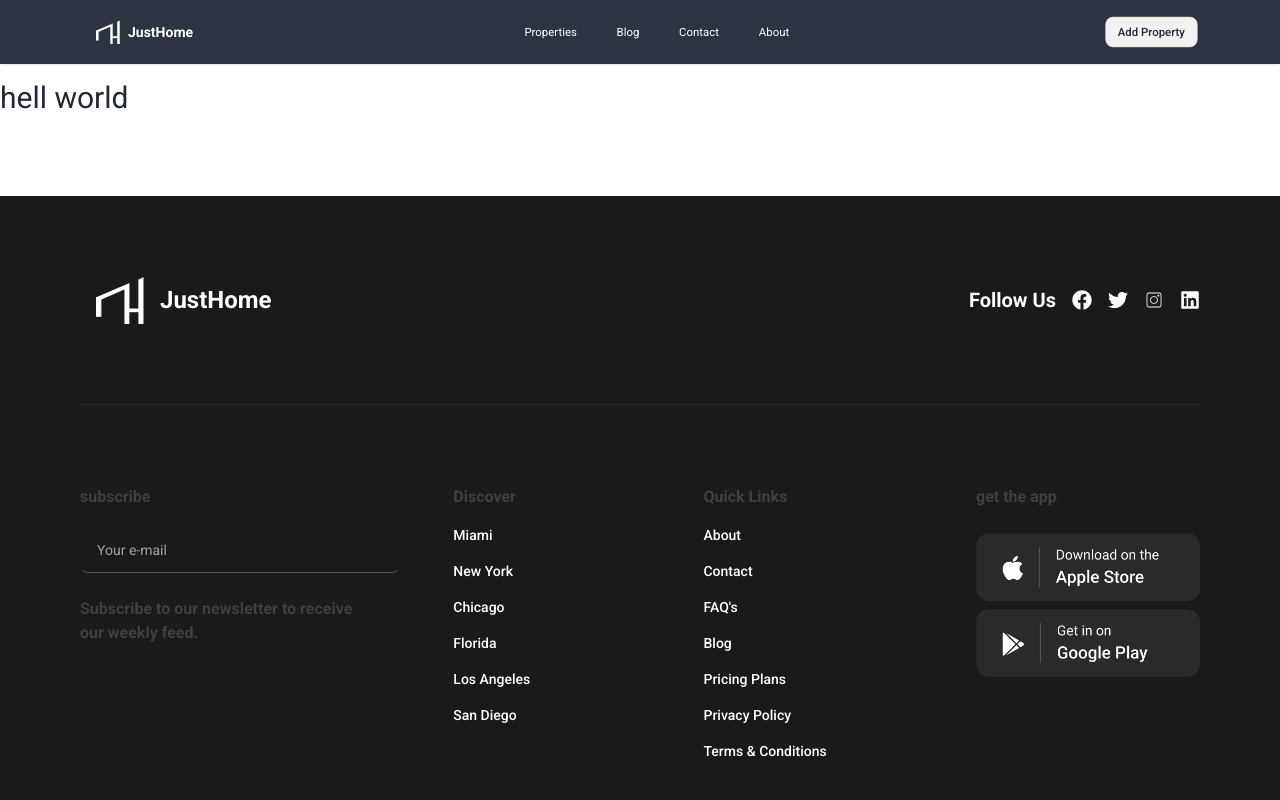
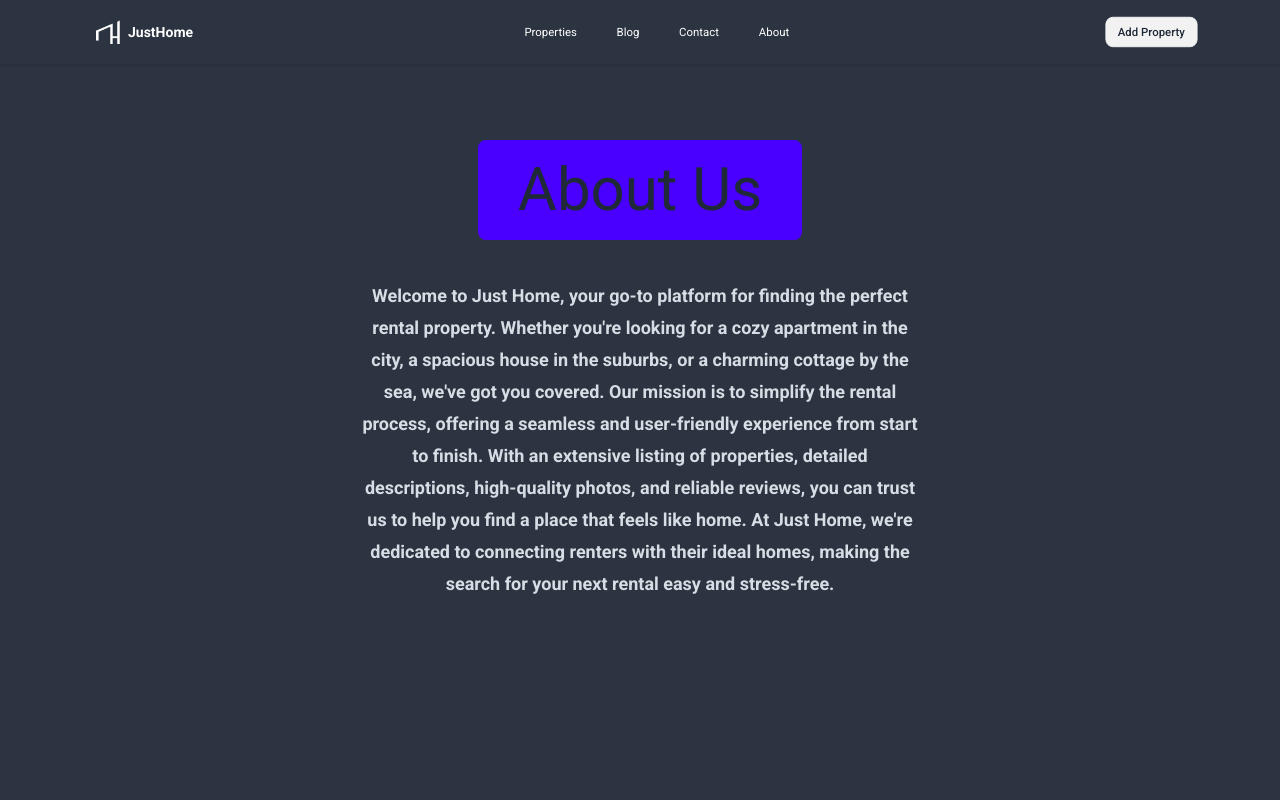
Before and after one commit to faroukq1/Just-Home, a React (Vite) app: page /about in a window 1280 px wide. Shown: the top 800 px of the page. Built offline with nearby package versions, Linux system fonts and the light colour scheme.

Commit message:
#30 about page

```diff
--- a/src/component/index.ts
+++ b/src/component/index.ts
@@ -34,3 +34,4 @@ export { default as PropertyPayment } from "./products/PropertyPayment";
 export { default as PropertyBadges } from "./products/PropertyBadges";
 export { default as PropertyDescription } from "./products/PropertyDescription";
 export { default as PropertyImages } from "./products/PropertyImages";
+export { default as ArticleBlogCard } from "./blog/ArticleBlogCard";
--- a/src/pages/About.tsx
+++ b/src/pages/About.tsx
@@ -1,7 +1,23 @@
 const About = () => {
   return (
-    <div className="py-20">
-      <h1 className="text-3xl">hell world</h1>
+    <div className="h-screen p-20 bg-neutral grid place-items-center">
+      <div className="h-[10vh] grid place-items-center">
+        <h1 className="text-6xl px-10 py-5 bg-primary rounded-lg">About Us</h1>
+      </div>
+      <div className="w-1/2 h-full">
+        <p className="text-center leading-8 font-bold text-neutral-content text-lg">
+          Welcome to Just Home, your go-to platform for finding the perfect
+          rental property. Whether you're looking for a cozy apartment in the
+          city, a spacious house in the suburbs, or a charming cottage by the
+          sea, we've got you covered. Our mission is to simplify the rental
+          process, offering a seamless and user-friendly experience from start
+          to finish. With an extensive listing of properties, detailed
+          descriptions, high-quality photos, and reliable reviews, you can trust
+          us to help you find a place that feels like home. At Just Home, we're
+          dedicated to connecting renters with their ideal homes, making the
+          search for your next rental easy and stress-free.
+        </p>
+      </div>
     </div>
   );
 };
--- a/src/pages/Blog.tsx
+++ b/src/pages/Blog.tsx
@@ -1,4 +1,4 @@
-import ArticleBlogCard from "../component/blog/ArticleBlogCard";
+import { ArticleBlogCard } from "../component";
 
 const Blog = () => {
   return (
```
